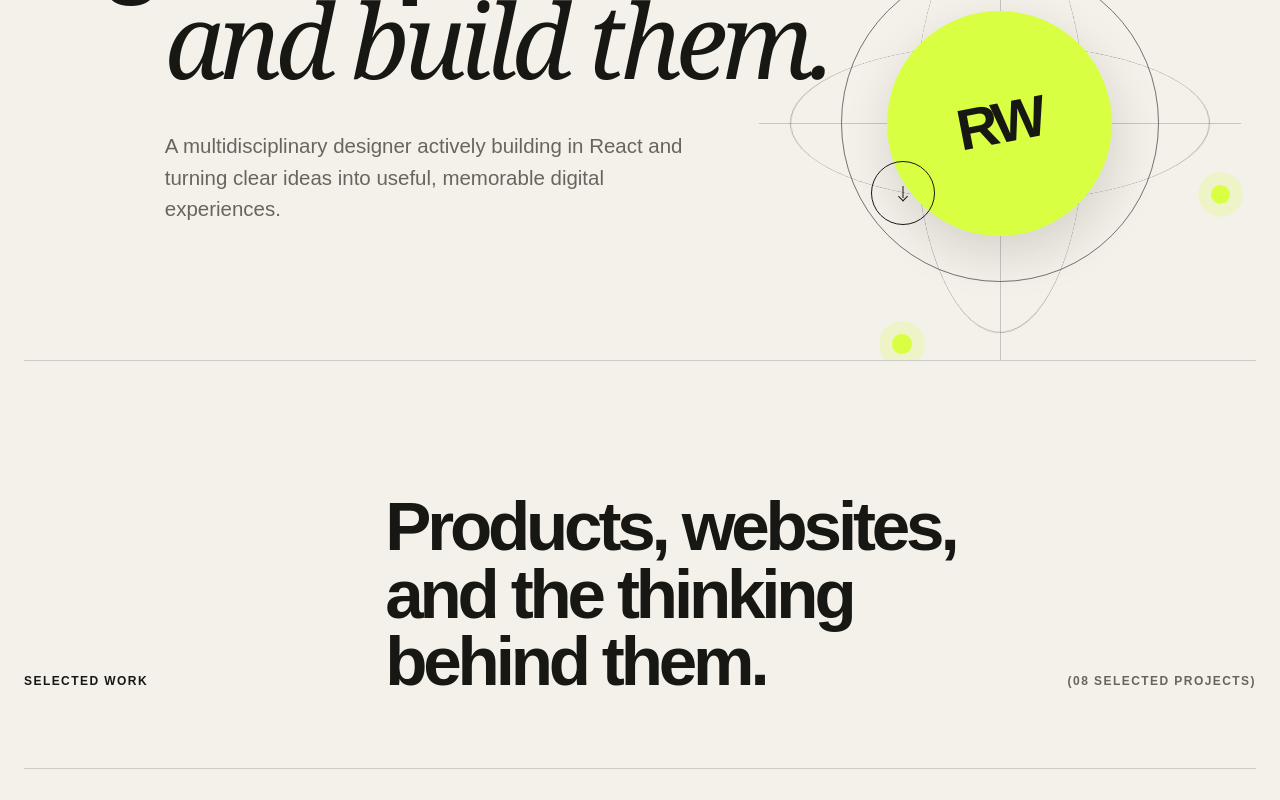
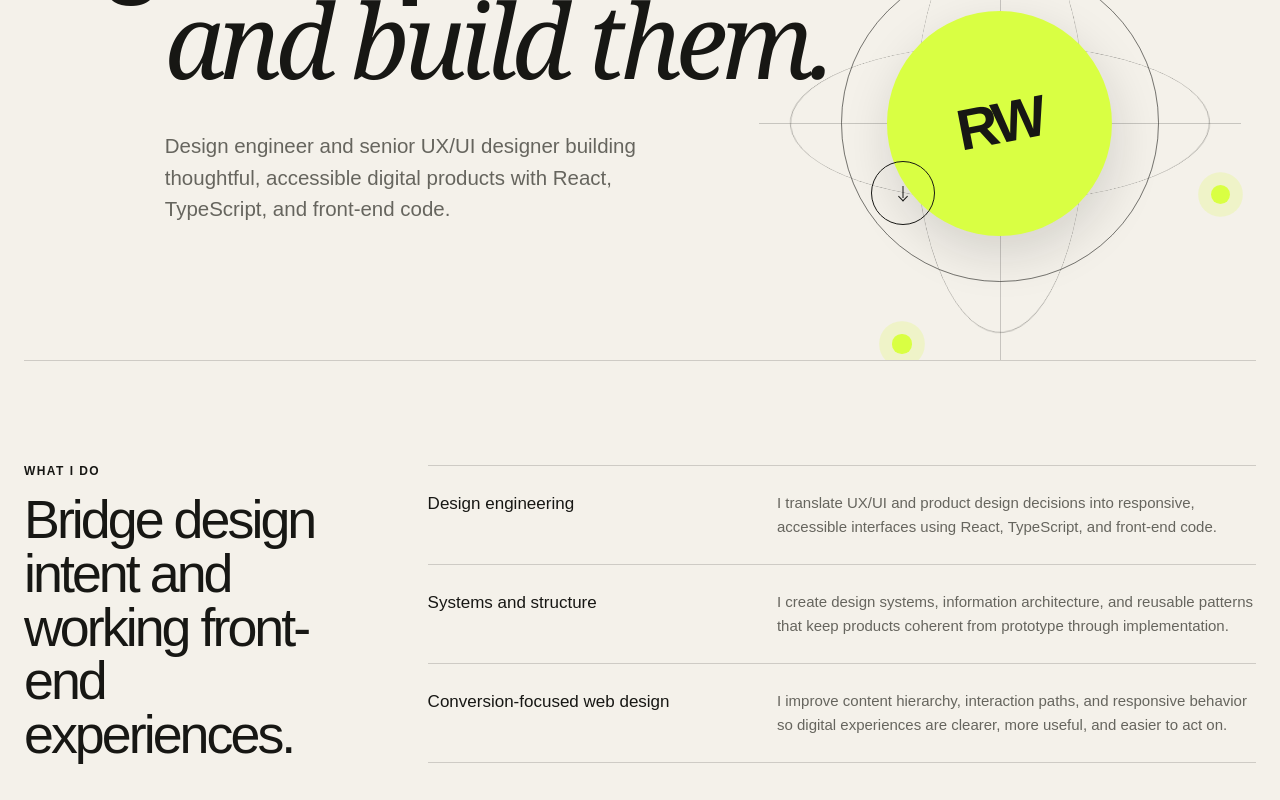
Before and after one commit to Rebelord/Ryan-Webb-Portfolio, a Next.js app: page / in a window 1280 px wide. Shown: the part 440-1240 px from the top of the page. Built offline with nearby package versions, Linux system fonts and the light colour scheme; no server answers.

Commit message:
Improve portfolio positioning and technical SEO

```diff
--- a/app/globals.css
+++ b/app/globals.css
@@ -299,7 +299,38 @@ h1 em, h2 em {
   letter-spacing: -0.08em;
 }
 
-.work, .about { padding: 132px 0; border-top: 1px solid var(--line); }
+.practice, .work, .about { border-top: 1px solid var(--line); }
+.practice {
+  display: grid;
+  grid-template-columns: 0.8fr 2.2fr;
+  gap: clamp(48px, 8vw, 120px);
+  padding: 104px 0;
+}
+.practice-heading h2 {
+  max-width: 760px;
+  margin: 16px 0 0;
+  font-size: clamp(38px, 4.2vw, 62px);
+  line-height: 1;
+  letter-spacing: -0.055em;
+}
+.practice-list {
+  border-top: 1px solid var(--line);
+}
+.practice-list article {
+  display: grid;
+  grid-template-columns: 0.8fr 1.2fr;
+  gap: 30px;
+  padding: 25px 0;
+  border-bottom: 1px solid var(--line);
+}
+.practice-list h3, .practice-list p { margin: 0; }
+.practice-list h3 { font-size: 17px; }
+.practice-list p {
+  color: var(--muted);
+  font-size: 15px;
+  line-height: 1.6;
+}
+.work, .about { padding: 132px 0; }
 .section-heading {
   display: grid;
   grid-template-columns: 1fr 2fr auto;
@@ -630,6 +661,7 @@ h1 em, h2 em {
   border-top: 1px solid var(--line);
   border-bottom: 1px solid var(--line);
 }
+.case-meta--balanced { grid-template-columns: 1.25fr 0.8fr 1fr 1.15fr; }
 .case-meta div { min-width: 0; padding: 22px 28px 24px 0; }
 .case-meta div + div { padding-left: 28px; border-left: 1px solid var(--line); }
 .case-meta dt {
@@ -897,6 +929,11 @@ h1 em, h2 em {
 .experience-row h3, .experience-row p { margin: 0; }
 .experience-row h3 { margin-bottom: 7px; font-size: 18px; }
 .experience-row p { color: var(--muted); font-size: 15px; line-height: 1.5; }
+.about-links {
+  display: flex;
+  flex-wrap: wrap;
+  gap: 0 28px;
+}
 .contact {
   display: grid;
   justify-items: center;
@@ -963,7 +1000,8 @@ h1 em, h2 em {
   .hero { min-height: auto; padding-bottom: calc(min(470px, 72vw) + 60px); }
   .hero h1 em, .hero-footer { margin-left: 0; }
   .hero-object { right: 50%; bottom: 4px; width: min(470px, 72vw); transform: translateX(50%); }
-  .section-heading, .about-intro { grid-template-columns: 1fr; }
+  .practice, .section-heading, .about-intro { grid-template-columns: 1fr; }
+  .practice-list article { grid-template-columns: 0.7fr 1.3fr; }
   .section-heading h2 { max-width: 700px; }
   .section-count { display: none; }
   .product-feature, .product-feature--quest { grid-template-columns: 1fr; gap: 40px; }
@@ -996,7 +1034,8 @@ h1 em, h2 em {
   .hero-footer { align-items: flex-start; gap: 24px; }
   .circle-link { width: 52px; }
   .hero-object { width: min(360px, 96vw); }
-  .work, .about { padding: 92px 0; }
+  .practice, .work, .about { padding: 92px 0; }
+  .practice-list article { grid-template-columns: 1fr; gap: 10px; }
   .section-heading, .about-intro { margin-bottom: 52px; }
   .product-feature { padding: 32px 0 72px; }
   .product-visual { min-height: 300px; padding: 18px; }
--- a/app/layout.tsx
+++ b/app/layout.tsx
@@ -6,9 +6,9 @@ export const metadata: Metadata = {
   metadataBase: new URL(
     process.env.NEXT_PUBLIC_SITE_URL ?? 'https://ryandwebb.com',
   ),
-  title: 'Ryan Webb | Designer & Developer',
+  title: 'Ryan Webb | Design Engineer, Senior UX/UI Designer & Front-End Developer',
   description:
-    'Ryan Webb is a multidisciplinary designer and developer creating digital products, client websites, and thoughtful React experiences.',
+    'Design engineer and senior UX/UI designer building thoughtful, accessible digital products with React, TypeScript, and front-end code.',
   keywords: [
     'Design Engineer',
     'UX Engineer',
@@ -20,15 +20,15 @@ export const metadata: Metadata = {
   ],
   alternates: { canonical: '/' },
   openGraph: {
-    title: 'Ryan Webb | Designer & Developer',
-    description: 'Digital products, client websites, and thoughtful React experiences.',
+    title: 'Ryan Webb | Design Engineer, Senior UX/UI Designer & Front-End Developer',
+    description: 'Thoughtful, accessible digital products built across UX/UI design and front-end development.',
     type: 'website',
     images: [{ url: '/og.png', width: 1200, height: 630, alt: 'Ryan Webb | Designer & Developer' }],
   },
   twitter: {
     card: 'summary_large_image',
-    title: 'Ryan Webb | Designer & Developer',
-    description: 'Digital products, client websites, and thoughtful React experiences.',
+    title: 'Ryan Webb | Design Engineer, Senior UX/UI Designer & Front-End Developer',
+    description: 'Thoughtful, accessible digital products built across UX/UI design and front-end development.',
     images: ['/og.png'],
   },
 };
--- a/app/page.tsx
+++ b/app/page.tsx
@@ -62,6 +62,51 @@ const experience = [
   },
 ];
 
+const homeStructuredData = {
+  '@context': 'https://schema.org',
+  '@graph': [
+    {
+      '@type': 'Person',
+      '@id': 'https://ryandwebb.com/#person',
+      name: 'Ryan Webb',
+      url: 'https://ryandwebb.com/',
+      image: 'https://ryandwebb.com/og.png',
+      sameAs: [
+        'https://www.linkedin.com/in/ryandwebb',
+        'https://github.com/Rebelord',
+      ],
+      jobTitle: [
+        'Design Engineer',
+        'Senior UX/UI Designer',
+        'Front-End Developer focused on UI and design systems',
+      ],
+      knowsAbout: [
+        'Design engineering',
+        'UX/UI design',
+        'Product design',
+        'Front-end development',
+        'Design systems',
+        'Responsive web design',
+        'Accessibility',
+        'React',
+        'TypeScript',
+        'Prototyping',
+        'Information architecture',
+        'Conversion-focused design',
+      ],
+    },
+    {
+      '@type': 'WebSite',
+      '@id': 'https://ryandwebb.com/#website',
+      name: 'Ryan Webb Portfolio',
+      url: 'https://ryandwebb.com/',
+      description: 'Selected product, UX/UI design, and front-end development work by Ryan Webb.',
+      creator: { '@id': 'https://ryandwebb.com/#person' },
+      inLanguage: 'en-US',
+    },
+  ],
+};
+
 function Arrow({ diagonal = false }: { diagonal?: boolean }) {
   return (
     <span aria-hidden="true" className={diagonal ? 'arrow diagonal' : 'arrow'}>
@@ -73,6 +118,12 @@ function Arrow({ diagonal = false }: { diagonal?: boolean }) {
 export default function Home() {
   return (
     <main>
+      <script
+        type="application/ld+json"
+        dangerouslySetInnerHTML={{
+          __html: JSON.stringify(homeStructuredData).replace(/</g, '\\u003c'),
+        }}
+      />
       <header className="site-header">
         <a className="brand" href="#top" aria-label="Ryan Webb, home">
           <span className="brand-mark">RW</span>
@@ -102,8 +153,8 @@ export default function Home() {
 
         <div className="hero-footer">
           <p>
-            A multidisciplinary designer actively building in React and turning
-            clear ideas into useful, memorable digital experiences.
+            Design engineer and senior UX/UI designer building thoughtful,
+            accessible digital products with React, TypeScript, and front-end code.
           </p>
           <a className="circle-link" href="#work" aria-label="See selected work">
             <Arrow />
@@ -121,6 +172,27 @@ export default function Home() {
           <span className="object-node node-two" />
           <span className="object-node node-three" />
           <div className="object-core"><span>RW</span></div>
+        </div>
+      </section>
+
+      <section className="practice section-shell" aria-labelledby="practice-title" data-reveal="section">
+        <div className="practice-heading">
+          <p className="eyebrow">What I do</p>
+          <h2 id="practice-title">Bridge design intent and working front-end experiences.</h2>
+        </div>
+        <div className="practice-list">
+          <article>
+            <h3>Design engineering</h3>
+            <p>I translate UX/UI and product design decisions into responsive, accessible interfaces using React, TypeScript, and front-end code.</p>
+          </article>
+          <article>
+            <h3>Systems and structure</h3>
+            <p>I create design systems, information architecture, and reusable patterns that keep products coherent from prototype through implementation.</p>
+          </article>
+          <article>
+            <h3>Conversion-focused web design</h3>
+            <p>I improve content hierarchy, interaction paths, and responsive behavior so digital experiences are clearer, more useful, and easier to act on.</p>
+          </article>
         </div>
       </section>
 
@@ -298,8 +370,8 @@ export default function Home() {
 
           <div className="about-copy">
             <p className="about-lead">
-              I&apos;m Ryan, a multidisciplinary designer expanding into React and
-              TypeScript while building practical digital products.
+              I&apos;m Ryan, a design engineer and senior UX/UI designer connecting
+              product thinking, design systems, and front-end implementation.
             </p>
             <p>
               My work lives where design and development overlap: understanding
@@ -318,13 +390,14 @@ export default function Home() {
               ))}
             </div>
 
-            <a
-              className="text-link"
-              href="/resume.pdf"
-              download="Ryan-Webb-Resume.pdf"
-            >
-              Download résumé <Arrow diagonal />
-            </a>
+            <div className="about-links">
+              <a className="text-link" href="/resume.pdf" target="_blank" rel="noreferrer">
+                View résumé <Arrow diagonal />
+              </a>
+              <a className="text-link" href="mailto:hello@ryandwebb.com?subject=Detailed%20r%C3%A9sum%C3%A9%20request">
+                Request detailed résumé <Arrow diagonal />
+              </a>
+            </div>
           </div>
         </div>
       </section>
--- /dev/null
+++ b/app/robots.ts
@@ -0,0 +1,16 @@
+import type { MetadataRoute } from 'next';
+
+const siteUrl = process.env.NEXT_PUBLIC_SITE_URL ?? 'https://ryandwebb.com';
+
+export const dynamic = 'force-static';
+
+export default function robots(): MetadataRoute.Robots {
+  return {
+    rules: {
+      userAgent: '*',
+      allow: '/',
+    },
+    sitemap: `${siteUrl}/sitemap.xml`,
+    host: siteUrl,
+  };
+}
--- /dev/null
+++ b/app/sitemap.ts
@@ -0,0 +1,30 @@
+import type { MetadataRoute } from 'next';
+
+const siteUrl = process.env.NEXT_PUBLIC_SITE_URL ?? 'https://ryandwebb.com';
+
+export const dynamic = 'force-static';
+
+export default function sitemap(): MetadataRoute.Sitemap {
+  const lastModified = new Date();
+
+  return [
+    {
+      url: `${siteUrl}/`,
+      lastModified,
+      changeFrequency: 'monthly',
+      priority: 1,
+    },
+    {
+      url: `${siteUrl}/work/applykit/`,
+      lastModified,
+      changeFrequency: 'monthly',
+      priority: 0.8,
+    },
+    {
+      url: `${siteUrl}/work/the-chosen-quest/`,
+      lastModified,
+      changeFrequency: 'monthly',
+      priority: 0.8,
+    },
+  ];
+}
```
Also changed, not shown: app/work/applykit/page.tsx (+37 -5 lines).
